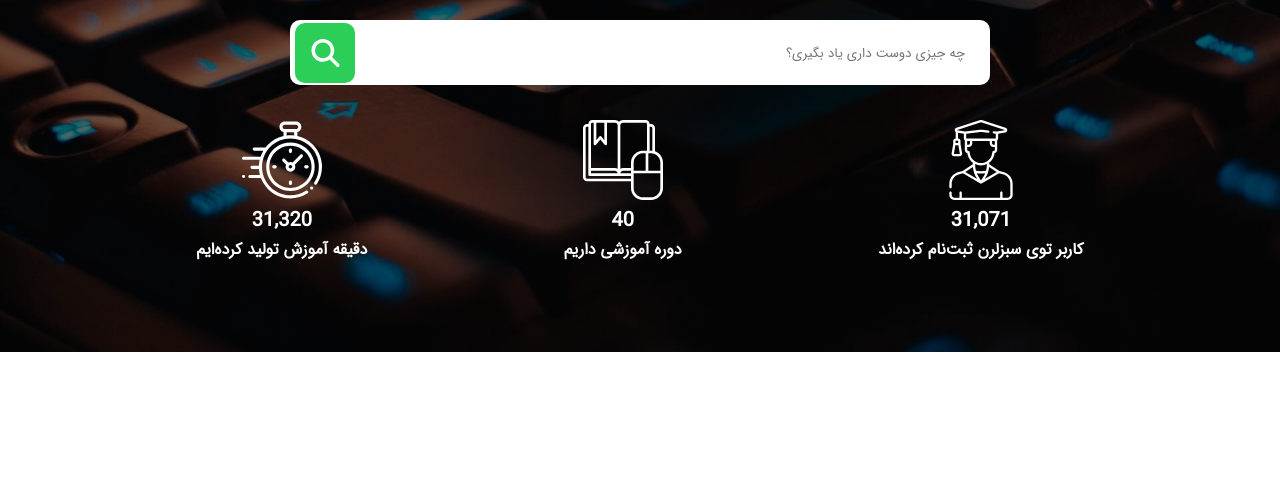
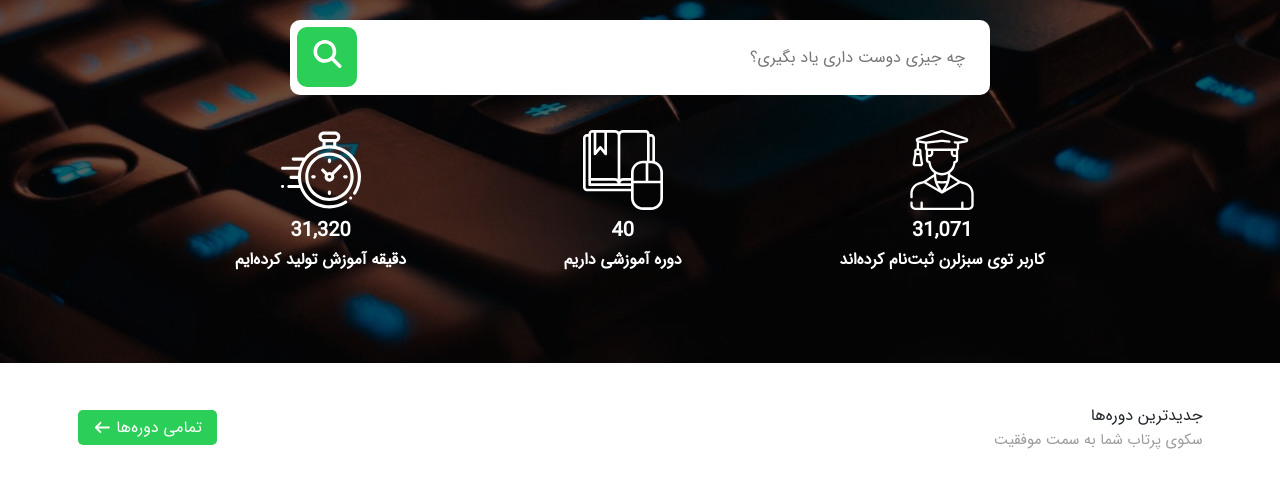
Before and after one commit to a-code-miner/sabzlearn-site, a plain HTML site: page index.html in a window 1280 px wide. Shown: the part 353-845 px from the top of the page. Before the commit the page ends 800 px from the top, so only its background shows below. Drawn offline with Linux system fonts and the light colour scheme.

Commit message:
16 bootstrap linked to html, latest courses header implemented

```diff
--- a/css/index.css
+++ b/css/index.css
@@ -8,7 +8,7 @@
 *::after,
 *::before {
     box-sizing: inherit;
-    text-decoration: none;
+    text-decoration: none !important;
     list-style: none;
     outline: none;
     border: none;
@@ -242,9 +242,9 @@ margin-top: 0.3rem;
 .landing__searchbar-btn {
     background-color: var(--primary-color);
     position: absolute;
-    left: 0.5rem;
+    left: 0.7rem;
     width: 6rem;
-    top: 0.3rem;
+    top: 0.7rem;
     height: 6rem;
     border-radius: 1rem;
     transition: all 400ms ease;
@@ -292,3 +292,46 @@ margin-top: 0.3rem;
 }
 
 /* End of landing Styles */
+
+/* Start of Latest Courses Styles */
+
+.courses {
+    margin: 4rem 0;
+}
+
+.courses-header {
+    display: flex;
+    align-items: center;
+    justify-content: space-between;
+}
+
+.courses-header__right {
+    display: flex;
+    flex-direction: column;
+}
+
+.courses-header__text {
+    color: #9c9c9c;
+    font-size: 1.5rem;
+}
+
+.courses-header__link {
+    display: flex;
+    align-items: center;
+    justify-content: center;
+    color: var(--white-color);
+    background-color: var(--primary-color);
+    padding: 0.5rem 1.5rem;
+    border-radius: 0.5rem;
+}
+
+.courses-header__link:hover {
+    color: var(--white-color);
+}
+
+.courses-header__icon {
+    margin-right: 0.5rem;
+    font-size: 1.5rem;
+}
+
+/* End of Latest Courses Styles */
--- a/index.html
+++ b/index.html
@@ -4,9 +4,10 @@
 <head>
     <meta charset="UTF-8">
     <meta name="viewport" content="width=device-width, initial-scale=1.0">
+    <link rel="stylesheet" href="vendor/Bootstrap/bootstrap.min.css">
+    <link rel="stylesheet" href="vendor/FontAwesomeV7/all.min.css">
     <link rel="stylesheet" href="css/reset.css">
     <link rel="stylesheet" href="css/index.css">
-    <link rel="stylesheet" href="vendor/FontAwesomeV7/all.min.css">
     <title>سبزلرن | صفحه اصلی</title>
 </head>
 
@@ -267,6 +268,26 @@
     </section>
     <!-- End of Landing -->
 
+    <!-- Start of Latest Courses -->
+    <div class="courses">
+        <div class="container">
+            <div class="courses-header">
+                <div class="courses-header__right">
+                    <span class="courses-header__title">جدیدترین دوره‌ها</span>
+                    <span class="courses-header__text">سکوی پرتاب شما به سمت موفقیت</span>
+                </div>
+                <div class="courses-header__left">
+                    <a href="#" class="courses-header__link">
+                        تمامی دوره‌ها
+                        <i class="fas fa-arrow-left courses-header__icon"></i>
+                    </a>
+                </div>
+            </div>
+            <div class="courses-content"></div>
+        </div>
+    </div>
+    <!-- End of Latest Courses -->
+
     <script src="vendor/FontAwesomeV7/all.min.js"></script>
     <script src="vendor/Bootstrap/bootstrap.bundle.min.js"></script>
     <script src="vendor/Bootstrap/popper.min.js"></script>
```
